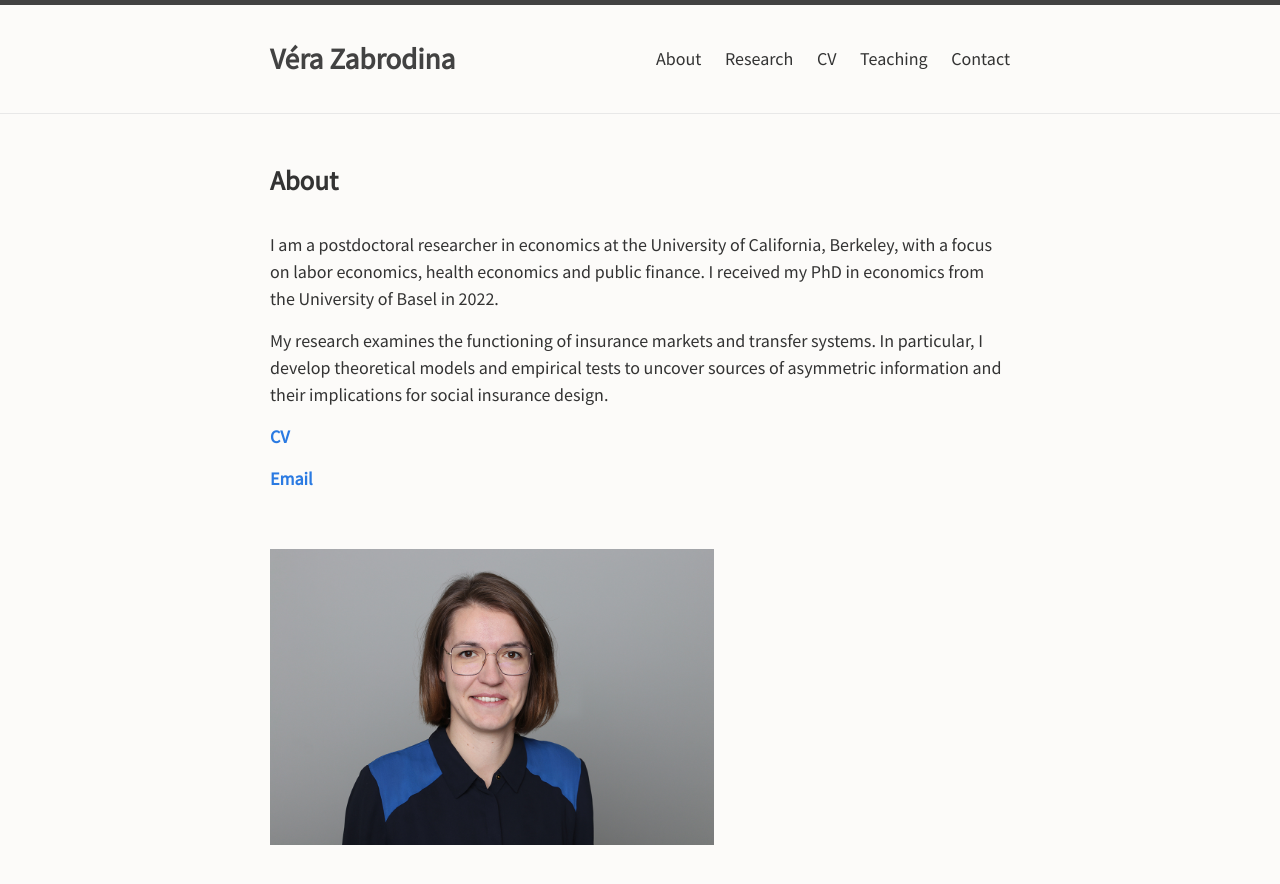
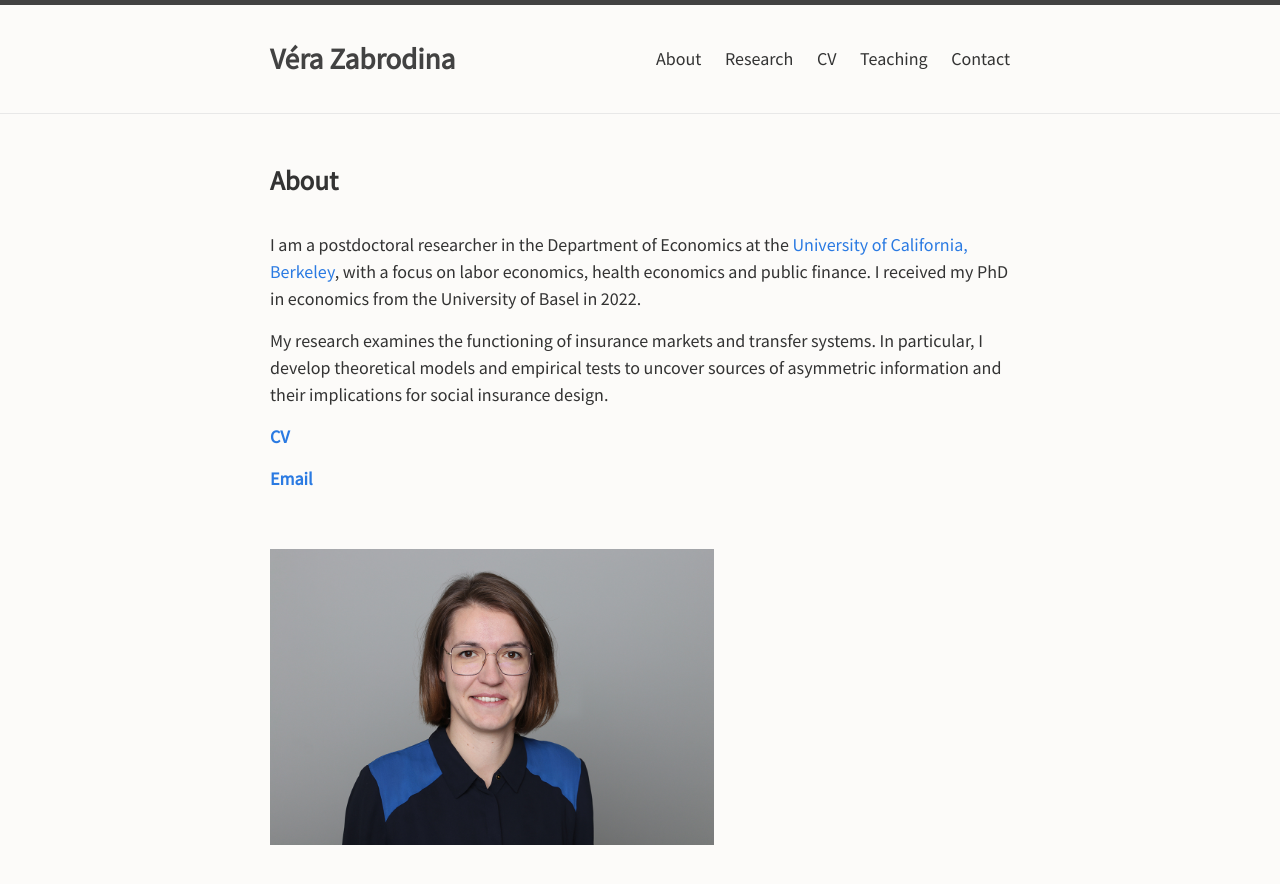
Before and after one commit to verazb/verazb.github.io, a Jekyll site: the page built from index.md, in a window 1280 px wide and 900 px high. Shown: the top 884 px of the window. Built offline with Jekyll 4.4.1, drawn with Linux system fonts in a browser that asks for light colours; our own code applies the rules of GitHub Pages for plain Markdown files.

Commit message:
Update index.md

```diff
--- a/index.md
+++ b/index.md
@@ -5,7 +5,7 @@ layout: default
 
 ## About
 
-I am a postdoctoral researcher in economics at the University of California, Berkeley, with a focus on labor economics, health economics and public finance. I received my PhD in economics from the University of Basel in 2022.
+I am a postdoctoral researcher in the Department of Economics at the [University of California, Berkeley](https://www.econ.berkeley.edu/), with a focus on labor economics, health economics and public finance. I received my PhD in economics from the University of Basel in 2022.
 
 My research examines the functioning of insurance markets and transfer systems. In particular, I develop theoretical models and empirical tests to uncover sources of asymmetric information and their implications for social insurance design.
 
```
